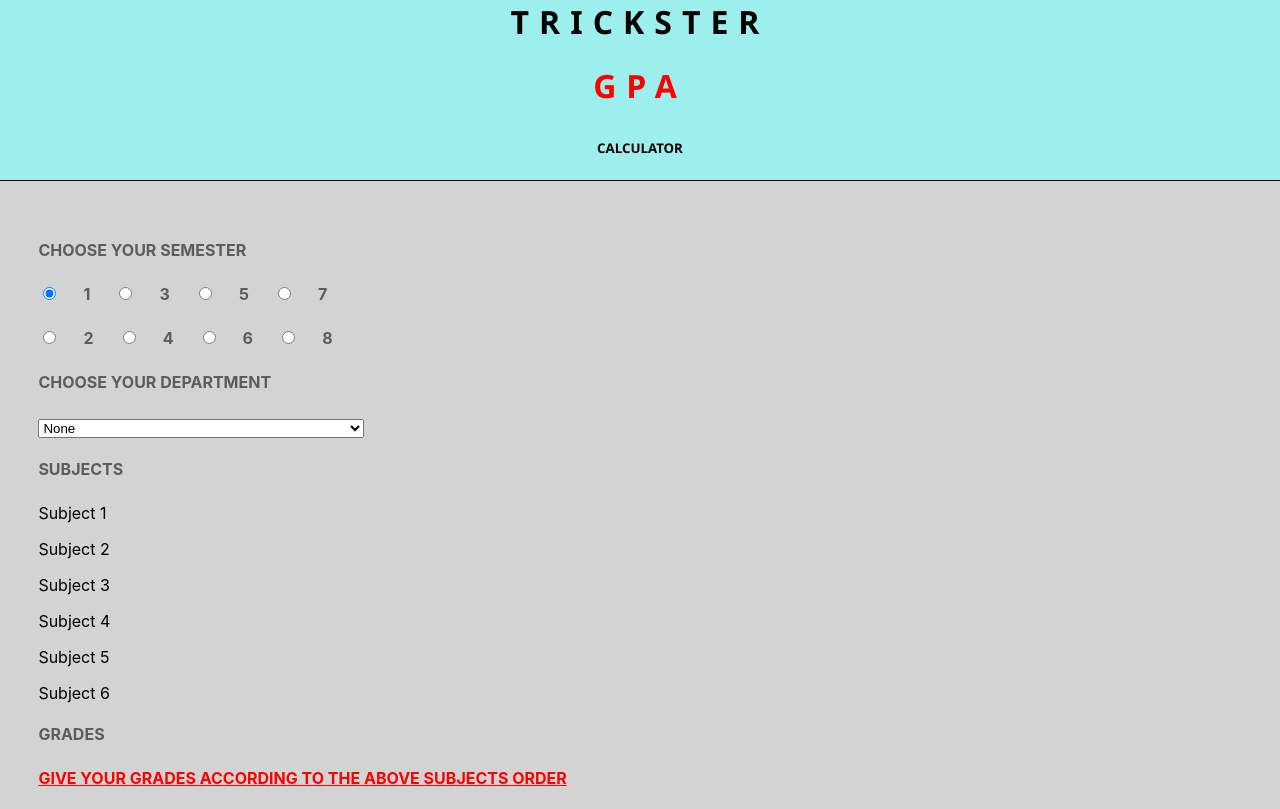
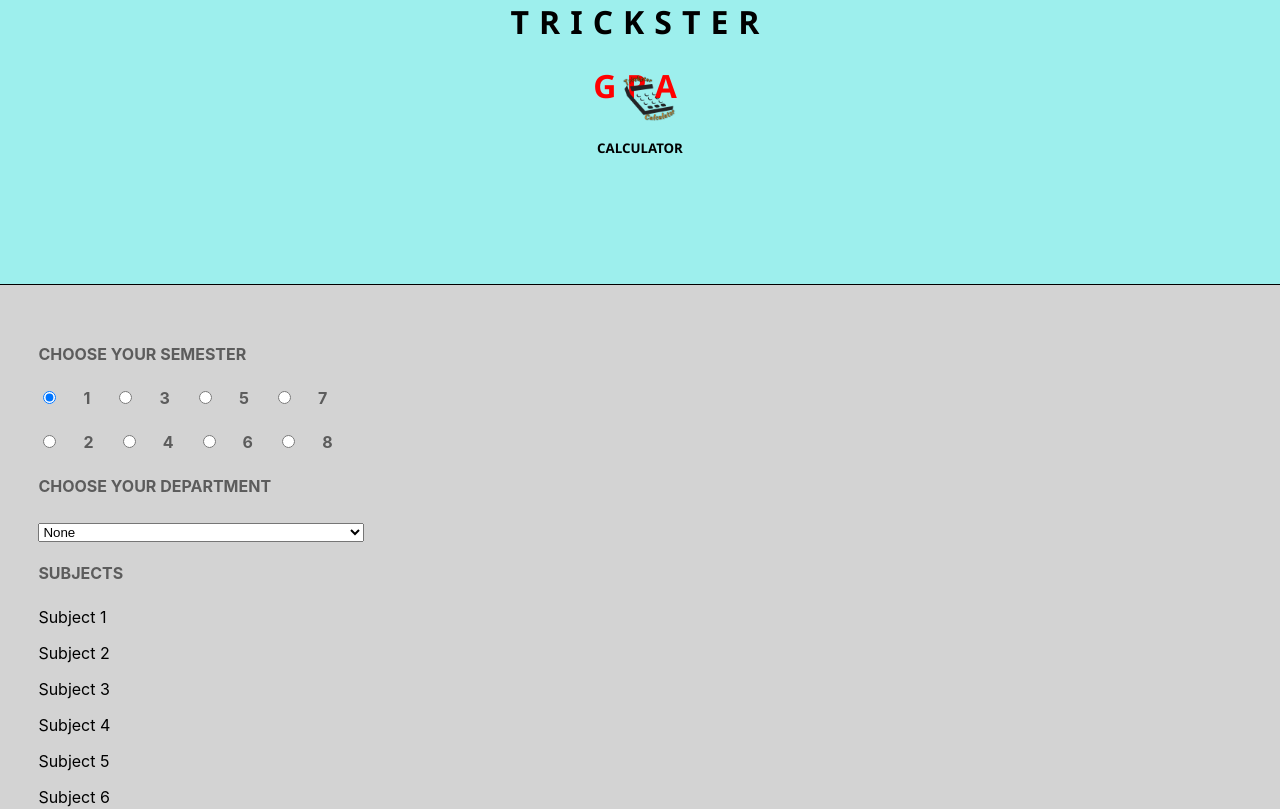
Before and after one commit to techsparker/trickstergpacalculator, a React (Create React App) app: page / in a window 1280 px wide. Shown: the top 809 px of the page. Built offline with nearby package versions, Linux system fonts and the light colour scheme.

Commit message:
loading....

```diff
--- a/src/App.css
+++ b/src/App.css
@@ -13,6 +13,14 @@
 .header3 {
     border-bottom: 1px solid black;
     background-color: #9DEFED ;
+
+}
+.header4 {
+    width: 100px;
+    position: absolute;
+    position: relative;
+    bottom: 130px;
+    left:600px;
 }
 h1{
     letter-spacing: 10px;
--- a/src/components/header.js
+++ b/src/components/header.js
@@ -1,14 +1,17 @@
 import React from "react";
+import logo from "./TricksterLogo.png";
 
 function Header() {
 
     return(
+
       <div className="header3">
       <h1 className="header"><b>TRICKSTER</b></h1>
       <h3 className="header header2 "><b>GPA</b></h3>
       <h5 className="header"><b>CALCULATOR</b></h5>
-
-
+      <div>
+      <img className="header4" src={logo} alt="TricksterLogo"></img>
+      </div>
       </div>
     )
   }
```
Also changed, not shown: src/components/TricksterLogo.png (added).
